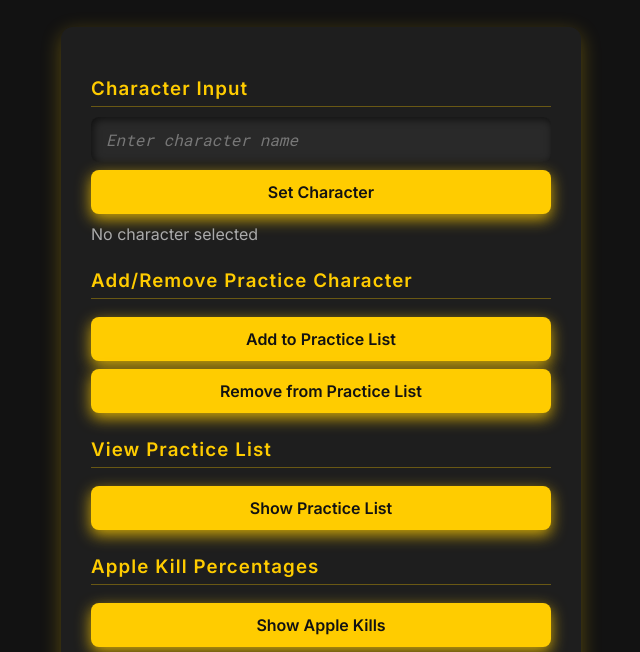
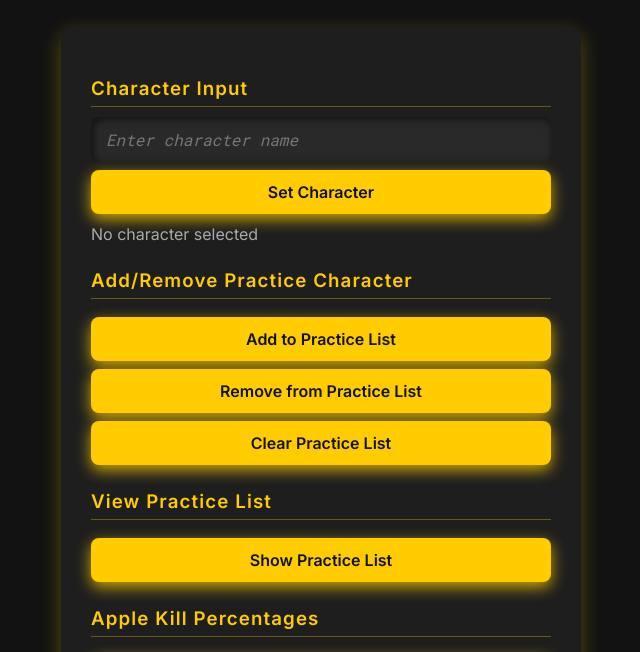
Before and after one commit to Muy-Fresco/Personal-Practice-App, a plain HTML site: page index.html in a window 1280 px wide. Shown: the part 143-795 px from the top of the page, without its empty margins (319-959 px from the left). Drawn offline with Linux system fonts and the light colour scheme.

Commit message:
implemented save/clear practice list

```diff
--- a/index.html
+++ b/index.html
@@ -22,6 +22,7 @@
       <h3>Add/Remove Practice Character</h3>
       <button onclick="addChar()">Add to Practice List</button>
       <button onclick="removeChar()">Remove from Practice List</button>
+      <button onclick="clearPracticeList()">Clear Practice List</button>
     </div>
 
     <div class="group">
```
